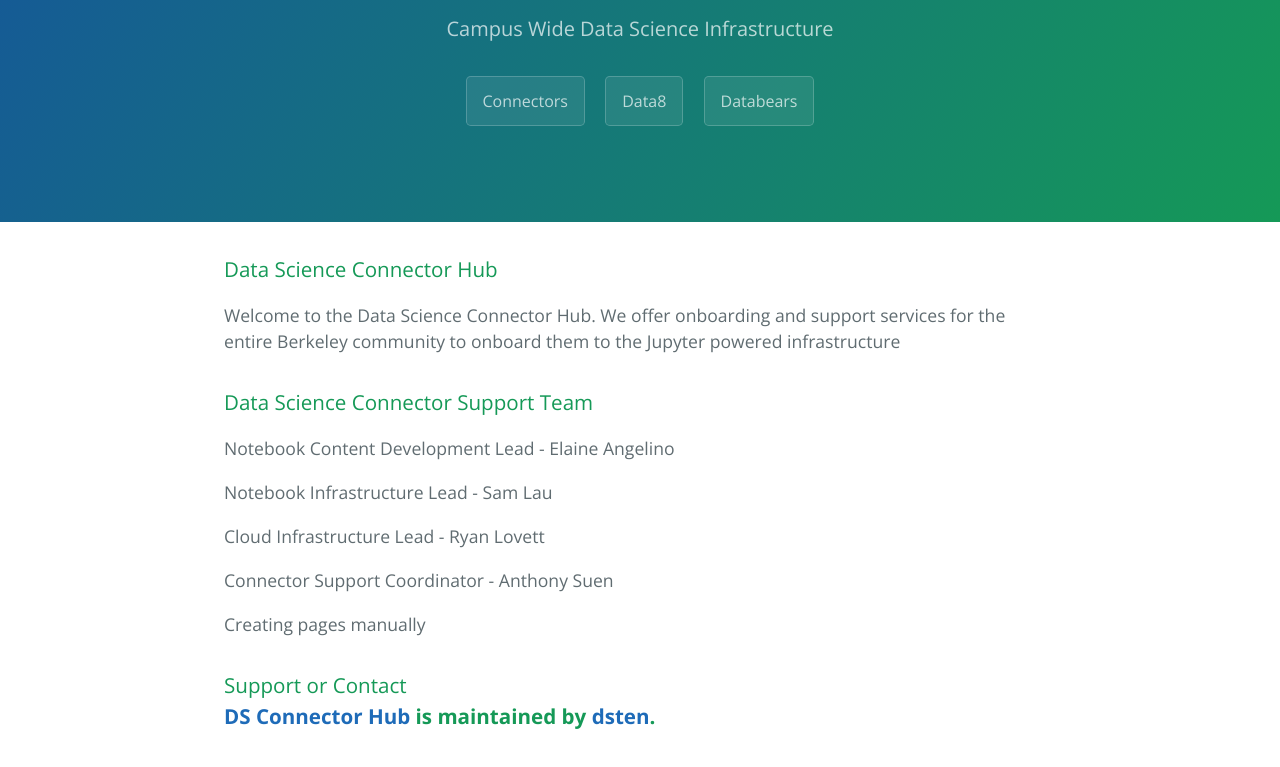
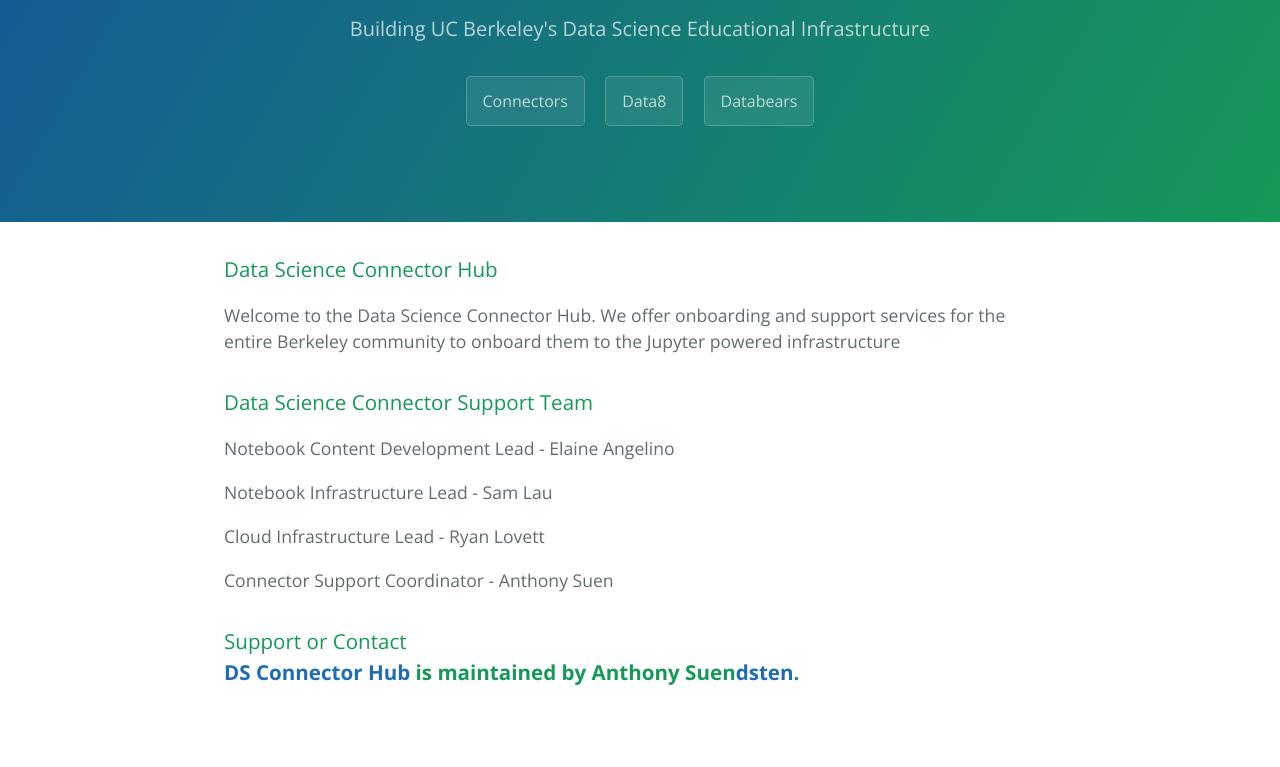
Before and after one commit to data-8/connector-instructors, a plain HTML site: page index.html in a window 1280 px wide. Shown: the part 161-928 px from the top of the page. After the commit the page ends 896 px from the top, so only its background shows below. Drawn offline with nearby package versions, Linux system fonts and the light colour scheme.

Commit message:
Updates to meaning

```diff
--- a/index.html
+++ b/index.html
@@ -12,7 +12,7 @@
   <body>
     <section class="page-header">
       <h1 class="project-name">Data Science Connectors</h1>
-      <h2 class="project-tagline">Campus Wide Data Science Infrastructure</h2>
+      <h2 class="project-tagline">Building UC Berkeley's Data Science Educational Infrastructure</h2>
       <a href="data8.org/connectors" class="btn">Connectors</a>
       <a href="data8.org" class="btn">Data8</a>
       <a href="databears.berkeley.edu" class="btn">Databears</a>
@@ -31,17 +31,12 @@
 <p>Cloud Infrastructure Lead - Ryan Lovett</p>
 <p>Connector Support Coordinator - Anthony Suen</p>
 
-<a id="creating-pages-manually" class="anchor" href="#creating-pages-manually" aria-hidden="true"><span class="octicon octicon-link"></span></a>Creating pages manually</h3>
-
 <h3>
 <a id="support-or-contact" class="anchor" href="#support-or-contact" aria-hidden="true"><span class="octicon octicon-link"></span></a>Support or Contact</
 
       <footer class="site-footer">
-        <span class="site-footer-owner"><a href="https://github.com/dsten/connector-instructors">DS Connector Hub</a> is maintained by <a href="https://github.com/dsten">dsten</a>.</span>
+        <span class="site-footer-owner"><a href="https://github.com/dsten/connector-instructors">DS Connector Hub</a> is maintained by Anthony Suen<a href="https://github.com/dsten">dsten</a>.</span>
       </footer>
-
     </section>
-
-
   </body>
 </html>
```
